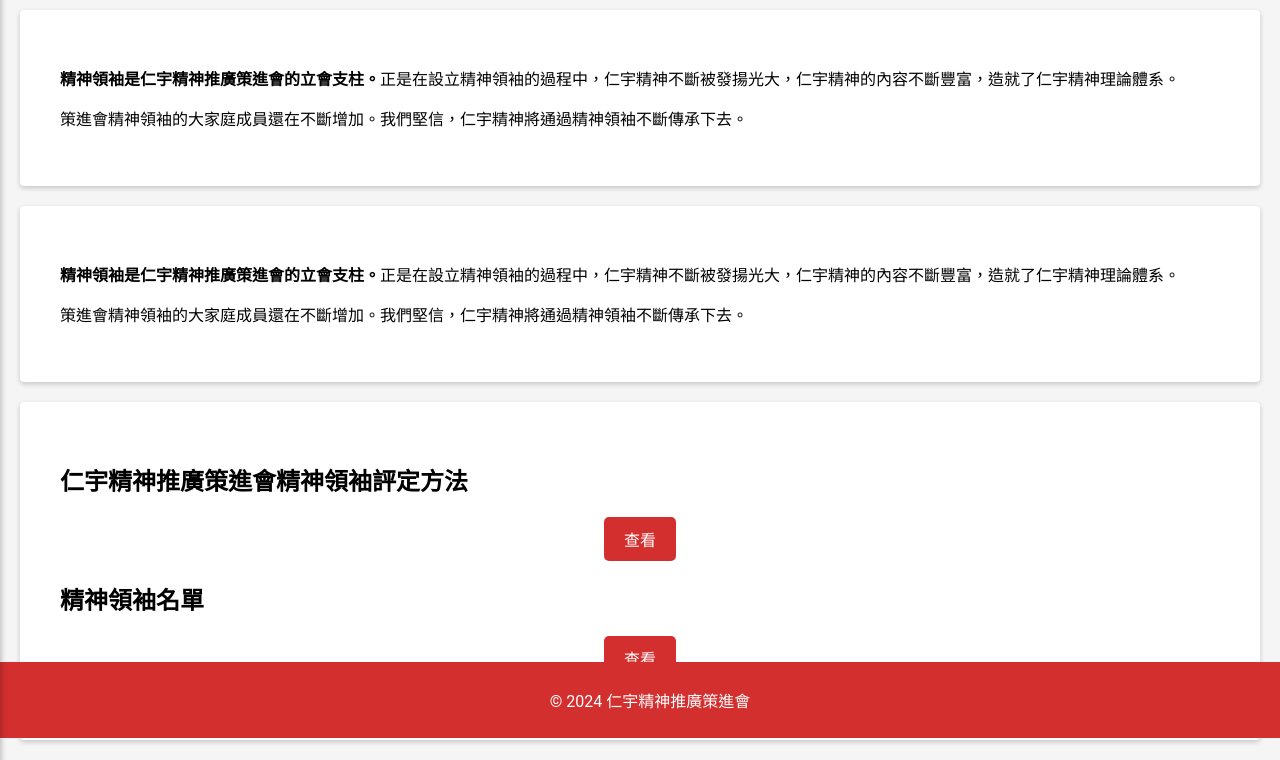
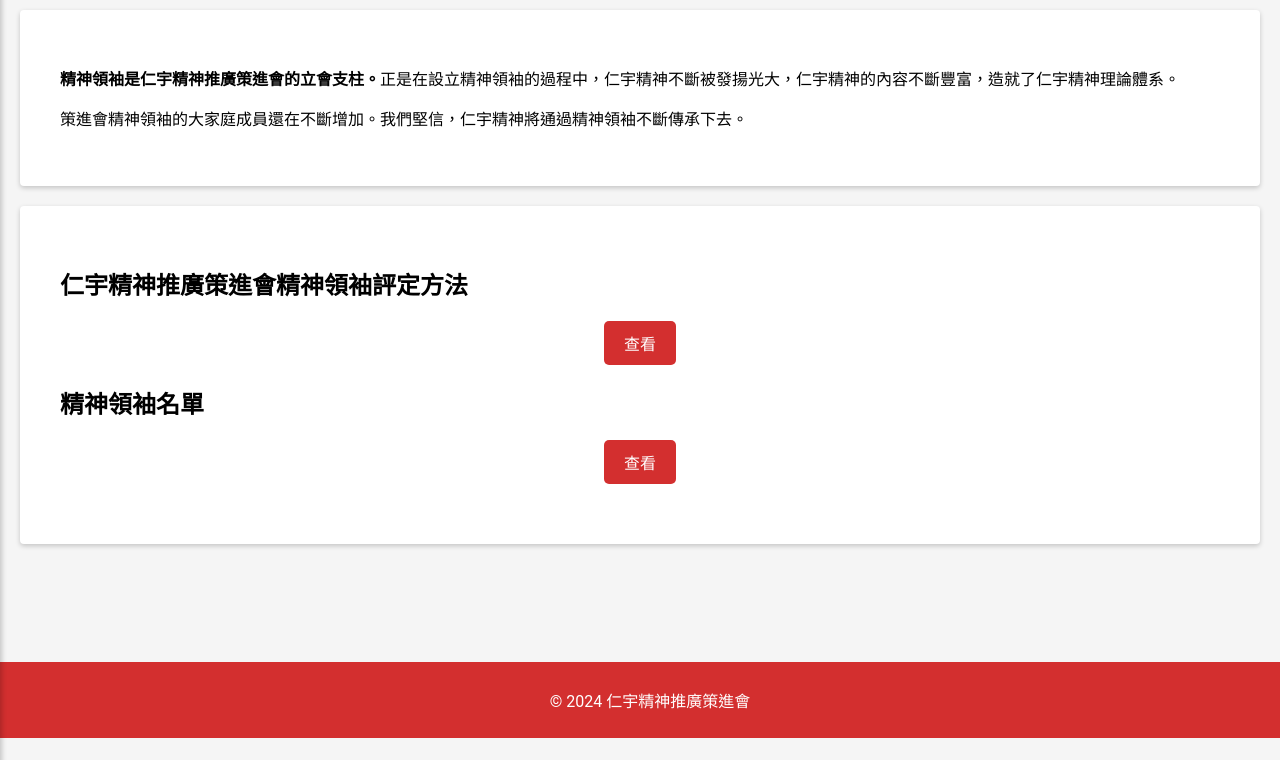
Before and after one commit to renyusspirit/renyusspirit.github.io, a plain HTML site: page spiritual-leaders/index.html in a window 1280 px wide. Shown: the part 62-822 px from the top of the page. After the commit the page ends 800 px from the top, so only its background shows below. Drawn offline with Linux system fonts and the light colour scheme.

Commit message:
Update index.html

```diff
--- a/spiritual-leaders/index.html
+++ b/spiritual-leaders/index.html
@@ -44,12 +44,6 @@
         </div>
         <div class="card">
             <div class="card-content">
-                <p><b>精神領袖是仁宇精神推廣策進會的立會支柱。</b>正是在設立精神領袖的過程中，仁宇精神不斷被發揚光大，仁宇精神的內容不斷豐富，造就了仁宇精神理論體系。</p>
-                <p>策進會精神領袖的大家庭成員還在不斷增加。我們堅信，仁宇精神將通過精神領袖不斷傳承下去。</p>
-            </div>
-        </div>
-        <div class="card">
-            <div class="card-content">
                 <h2>仁宇精神推廣策進會精神領袖評定方法</h2>
                 <button id="criteria-look" class="action-button">查看</button>
                 <h2>精神領袖名單</h2>
```
